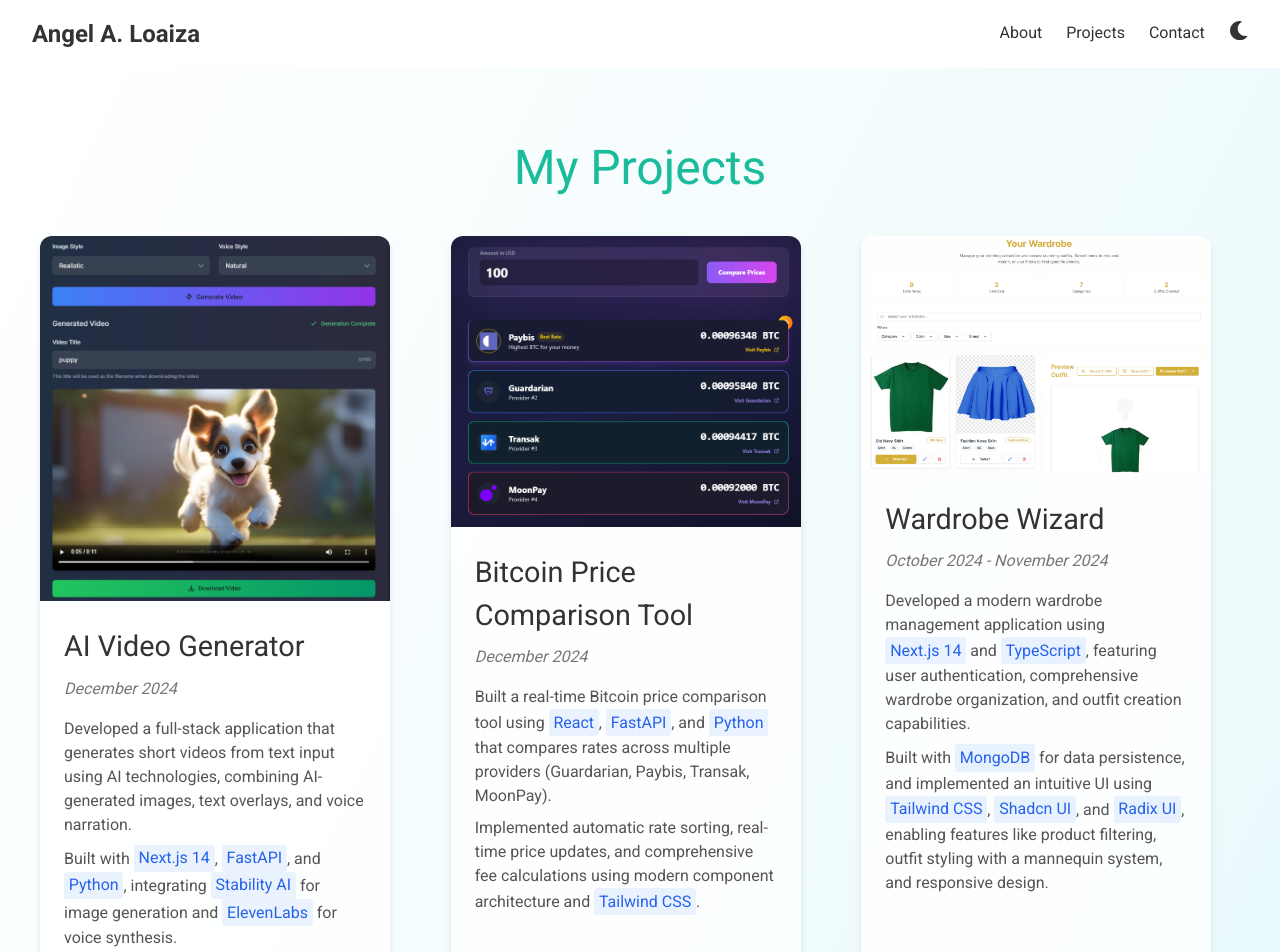
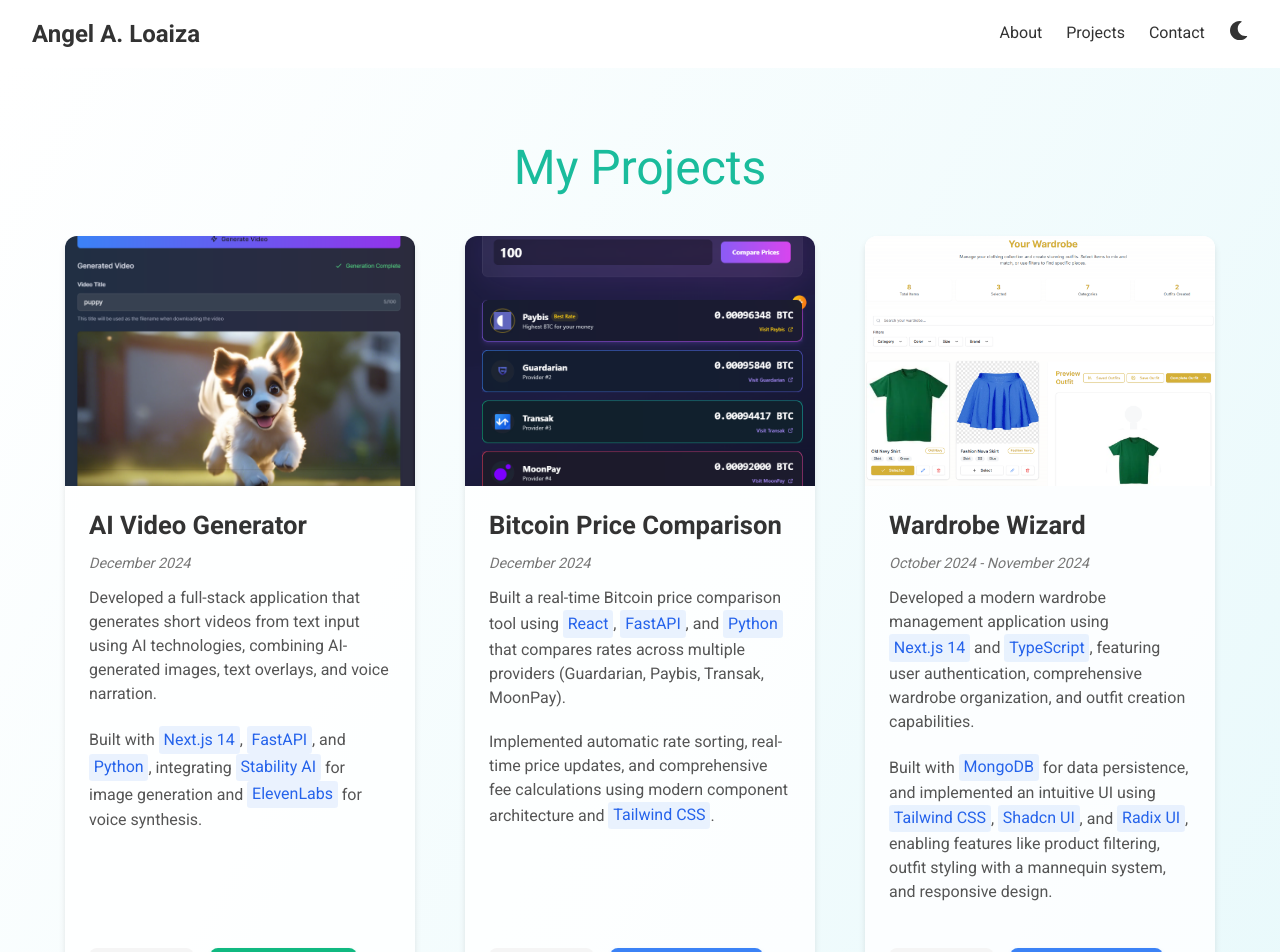
Before and after one commit to aal51282/aal51282.github.io, a Next.js app: page /projects in a window 1280 px wide. Shown: the top 952 px of the page. Built offline with nearby package versions, Linux system fonts and the light colour scheme; a web font is replaced by a local one.

Commit message:
Updated the cards UI.

```diff
--- a/src/app/projects/page.tsx
+++ b/src/app/projects/page.tsx
@@ -29,7 +29,7 @@
     date: "December 2024",
   },
   {
-    title: "Bitcoin Price Comparison Tool",
+    title: "Bitcoin Price Comparison",
     image: `${process.env.NEXT_PUBLIC_BASE_PATH || ""}/images/btc-tracker.png`,
     githubLink: "https://github.com/aal51282/coins-table",
     liveDemo: "https://bitcoin-tracker-demo.vercel.app/",
@@ -146,8 +146,6 @@
                 style={{
                   width: "350px",
                   flex: "0 0 350px",
-                  display: "flex",
-                  flexDirection: "column",
                 }}
               >
                 <Image
@@ -156,16 +154,9 @@
                   width={400}
                   height={250}
                   className={styles.projectImage}
+                  priority={index < 3}
                 />
-                <div
-                  style={{
-                    display: "flex",
-                    flexDirection: "column",
-                    flex: "1",
-                    padding: "1.5rem",
-                  }}
-                >
-                  <div>
+                <div className={styles.projectContent}>
                   <h2 className={styles.projectTitle}>{project.title}</h2>
                   <p className={styles.projectDate}>
                     <em>{project.date}</em>
@@ -177,14 +168,7 @@
                       </p>
                     ))}
                   </div>
-                  </div>
-                  <div
-                    style={{
-                      marginTop: "auto",
-                      paddingTop: "1rem",
-                    }}
-                    className={styles.projectLinks}
-                  >
+                  <div className={styles.projectLinks}>
                     {project.githubLink && (
                       <Link
                         href={project.githubLink}
--- a/src/app/projects/projects.module.css
+++ b/src/app/projects/projects.module.css
@@ -22,6 +22,7 @@
     gap: 2rem;
     max-width: 1200px;
     margin: 0 auto;
+    padding: 0 1rem;
   }
 
   .projectCard {
@@ -30,6 +31,11 @@
     overflow: hidden;
     box-shadow: 0 4px 6px rgba(0, 0, 0, 0.1);
     transition: transform 0.3s ease, box-shadow 0.3s ease;
+    display: flex;
+    flex-direction: column;
+    height: 100%;
+    max-width: 400px;
+    margin: 0 auto;
   }
 
   .projectCard:hover {
@@ -39,29 +45,46 @@
 
   .projectImage {
     width: 100%;
-    height: auto;
+    height: 250px;
+    object-fit: cover;
+    object-position: center;
   }
 
   .projectContent {
     padding: 1.5rem;
+    flex-grow: 1;
+    display: flex;
+    flex-direction: column;
+    gap: 0.75rem;
   }
 
   .projectTitle {
-    font-size: 1.8rem;
-    margin-bottom: 0.5rem;
+    font-size: 1.6rem;
     color: #333333;
+    line-height: 1.2;
+    margin: 0;
+    font-weight: 600;
   }
 
   .projectDate {
-    font-size: 1rem;
-    margin-bottom: 1rem;
+    font-size: 0.9rem;
     color: #777777;
+    margin: 0;
   }
 
   .projectDescription {
     font-size: 1rem;
-    margin-bottom: 1rem;
     color: #555555;
+    flex-grow: 1;
+    display: flex;
+    flex-direction: column;
+    gap: 0.75rem;
+    margin: 0;
+    line-height: 1.5;
+  }
+
+  .projectDescription p {
+    margin: 0;
   }
 
   .techHighlight {
@@ -76,6 +99,8 @@
   .projectLinks {
     display: flex;
     gap: 1rem;
+    margin-top: 1.5rem;
+    flex-wrap: wrap;
   }
 
   .link {
```
Lines whose indentation alone changed are shown as unchanged.
